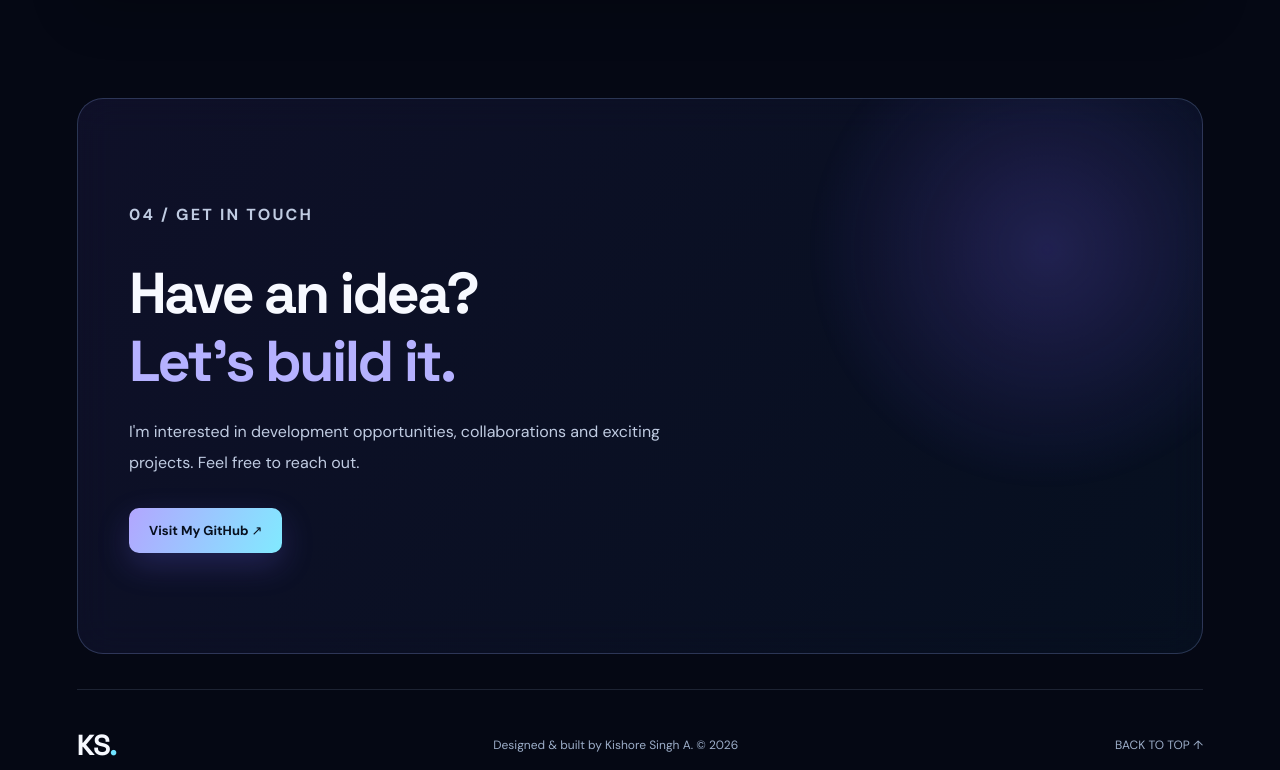
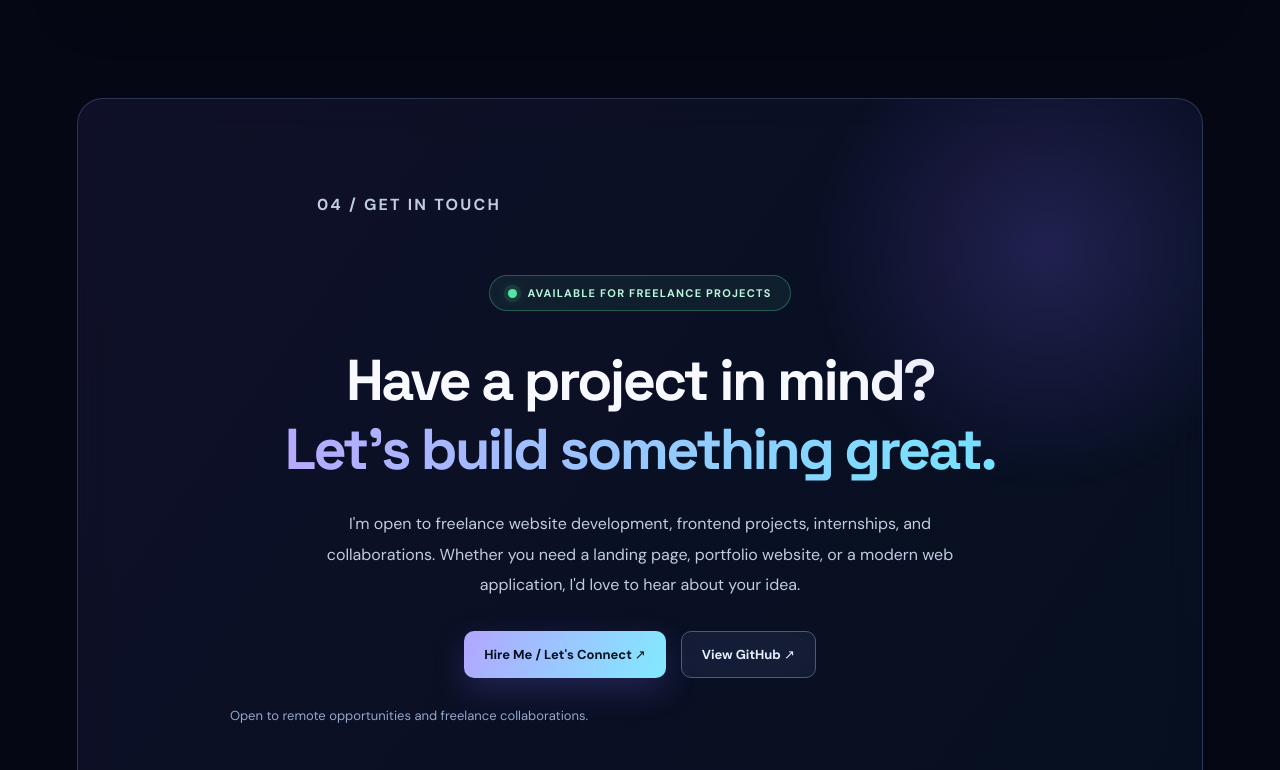
Before and after one commit to kishoresingha108/kishore-portfolio, a React (Vite) app in the folder kishore-portfolio/: page / in a window 1280 px wide. Shown: the part 3190-3960 px from the top of the page. Built offline with nearby package versions, Linux system fonts and the light colour scheme.

Commit message:
Add professional freelance contact section

```diff
--- a/kishore-portfolio/src/App.css
+++ b/kishore-portfolio/src/App.css
@@ -180,3 +180,72 @@ body{background:#050814;color:var(--text);background-image:radial-gradient(ellip
     padding: 8px 12px;
   }
 }
+/* PREMIUM CONTACT SECTION */
+
+.contact {
+  text-align: center;
+  padding-top: 90px;
+  padding-bottom: 90px;
+}
+
+.contact-status {
+  display: inline-flex;
+  align-items: center;
+  gap: 10px;
+  margin: 25px 0 10px;
+  padding: 10px 18px;
+  border: 1px solid rgba(84, 230, 163, 0.3);
+  border-radius: 50px;
+  background: rgba(84, 230, 163, 0.07);
+  color: #b9f6dc;
+  font-size: 11px;
+  font-weight: 700;
+  letter-spacing: 1.2px;
+}
+
+.contact h2 {
+  font-size: clamp(34px, 4.5vw, 62px);
+  line-height: 1.2;
+  margin: 25px auto;
+}
+
+.contact h2 span {
+  background: linear-gradient(90deg, #b6aaff, #76e5ff);
+  background-clip: text;
+  -webkit-background-clip: text;
+  -webkit-text-fill-color: transparent;
+}
+
+.contact .contact-description {
+  max-width: 650px;
+  margin: 0 auto 30px;
+  color: #c0cce2;
+  line-height: 1.9;
+}
+
+.contact-actions {
+  display: flex;
+  justify-content: center;
+  flex-wrap: wrap;
+  gap: 15px;
+}
+
+.contact-note {
+  margin-top: 25px !important;
+  font-size: 13px !important;
+  color: #94a8c9 !important;
+}
+
+@media (max-width: 500px) {
+  .contact {
+    padding: 65px 20px;
+  }
+
+  .contact-actions {
+    flex-direction: column;
+  }
+
+  .contact-actions a {
+    width: 100%;
+  }
+}
--- a/kishore-portfolio/src/App.jsx
+++ b/kishore-portfolio/src/App.jsx
@@ -443,21 +443,50 @@ screenshots: [
 </section>
 
 
-        <section className="contact section reveal" id="contact">
+        <section className="contact section" id="contact">
   <p className="section-label">04 / GET IN TOUCH</p>
-          <h2>Have an idea?<br /><span>Let's build it.</span></h2>
-          <p>
-            I'm interested in development opportunities, collaborations
-            and exciting projects. Feel free to reach out.
+
+  <div className="contact-status">
+    <span className="status-dot"></span>
+    AVAILABLE FOR FREELANCE PROJECTS
+  </div>
+
+  <h2>
+    Have a project in mind?
+    <br />
+    <span>Let's build something great.</span>
+  </h2>
+
+  <p className="contact-description">
+    I'm open to freelance website development, frontend projects,
+    internships, and collaborations. Whether you need a landing page,
+    portfolio website, or a modern web application, I'd love to hear
+    about your idea.
   </p>
+
+  <div className="contact-actions">
+    <a
+      href="https://www.linkedin.com/in/kishore-singh-a-b34319395"
+      target="_blank"
+      rel="noopener noreferrer"
+      className="primary-btn"
+    >
+      Hire Me / Let's Connect ↗
+    </a>
+
     <a
       href="https://github.com/kishoresingha108"
       target="_blank"
-            rel="noreferrer"
-            className="primary-btn"
+      rel="noopener noreferrer"
+      className="secondary-btn"
     >
-            Visit My GitHub ↗
+      View GitHub ↗
     </a>
+  </div>
+
+  <p className="contact-note">
+    Open to remote opportunities and freelance collaborations.
+  </p>
 </section>
       </main>
 
```
Lines whose indentation alone changed are shown as unchanged.
